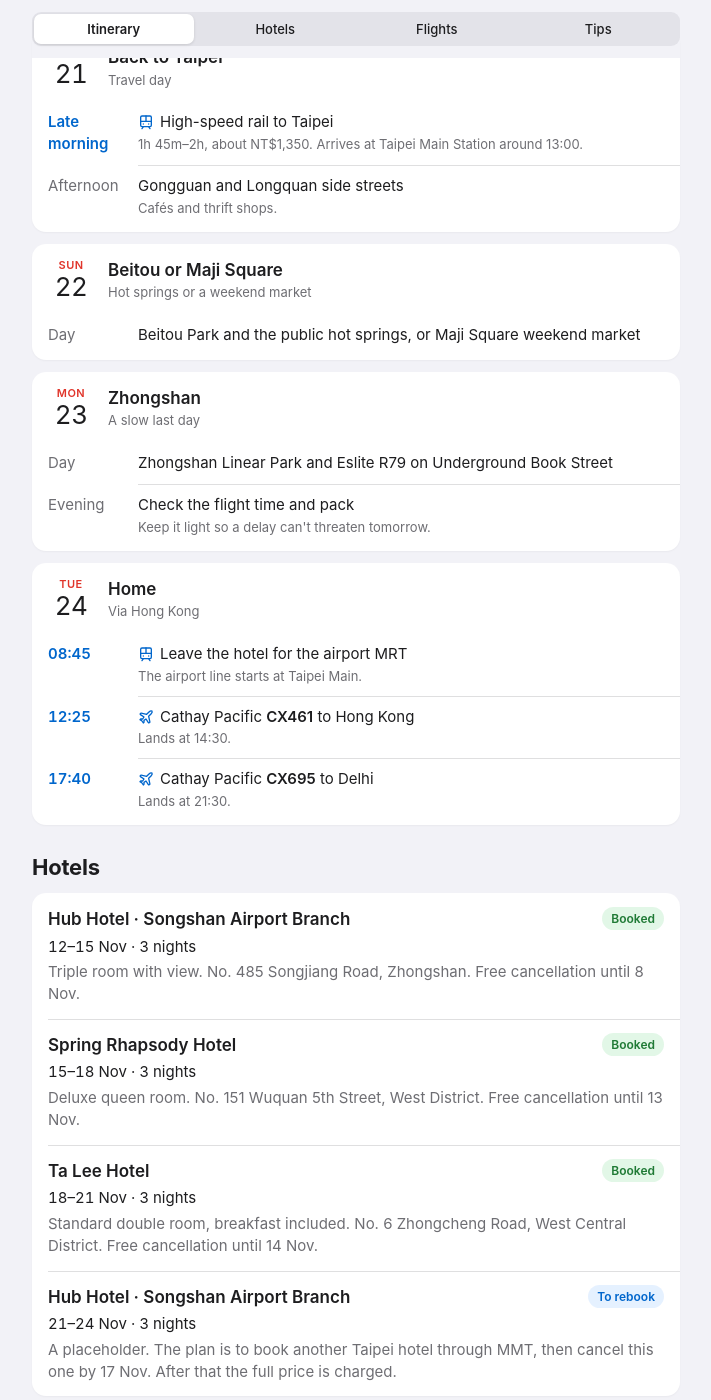
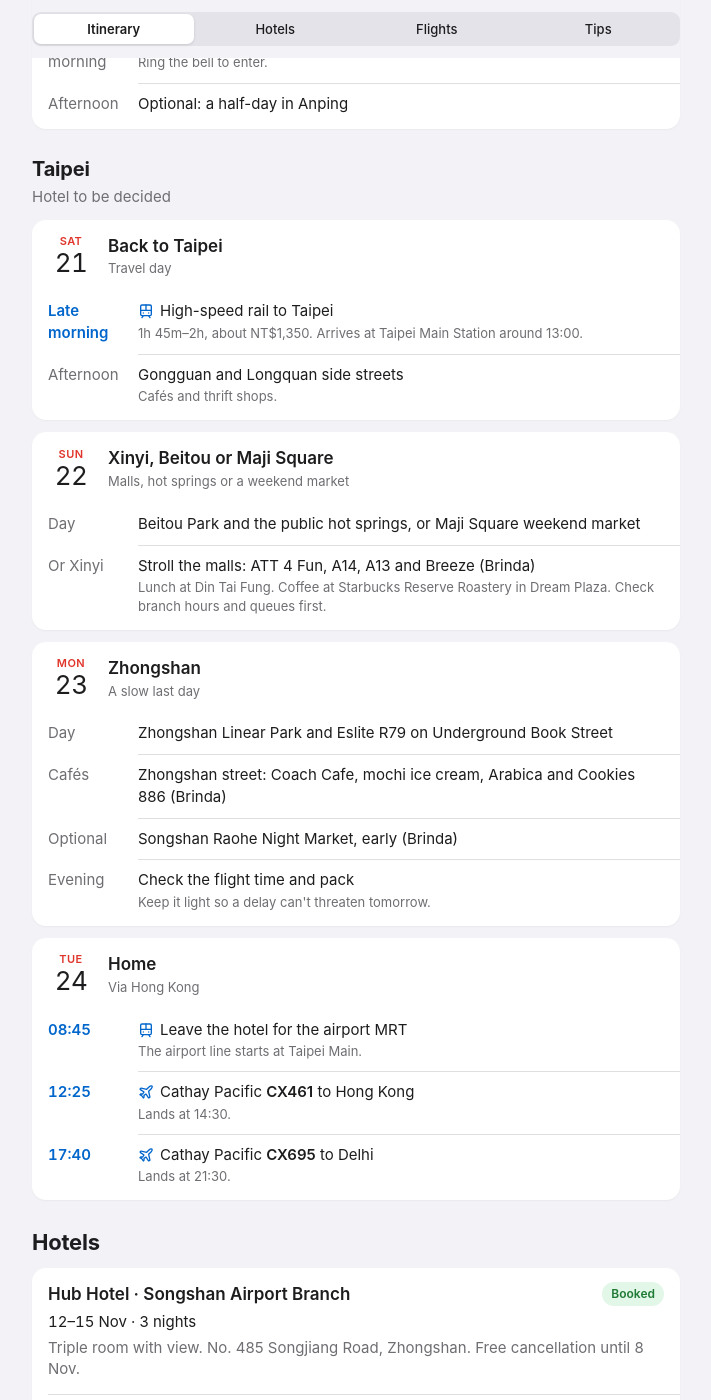
Before and after one commit to rishisareen/rishisareen.github.io, a Jekyll site: the page trips/2026-11-Taiwan.html, which Jekyll copies as it is, in a window 1280 px wide and 1400 px high, scrolled down 2715 px. Shown: the whole window, without its empty margins (284-995 px from the left). Built offline with Jekyll 4.4.1, drawn with Linux system fonts in a browser that asks for light colours; some of the changed text lies outside the part shown.

Commit message:
vault backup: 2026-11-07 14:05:33

```diff
--- a/trips/2026-11-Taiwan.html
+++ b/trips/2026-11-Taiwan.html
@@ -449,6 +449,7 @@
         </div>
         <ul class="rows">
           <li><span class="when">Day</span><span class="what">Dihua Street, Yongle market and Dadaocheng Wharf</span></li>
+          <li><span class="when">Sunset</span><span class="what">Dadaocheng Wharf: get beers and stroll the bayside (Brinda)<small>Sunset is around 5pm.</small></span></li>
           <li><span class="when">Evening</span><span class="what">Ningxia Night Market</span></li>
         </ul>
       </article>
@@ -460,7 +461,9 @@
         </div>
         <ul class="rows">
           <li><span class="when">Day</span><span class="what">Yongkang Street cafés and Da'an Park</span></li>
+          <li><span class="when">Eat</span><span class="what">Tian Jin scallion pancake and Bai Shui Dou Hua tofu dessert, on Yongkang Street (Brinda)<small>The street is also good for Gen Z shopping.</small></span></li>
           <li><span class="when">Weekend</span><span class="what">Jianguo Holiday Flower Market</span></li>
+          <li><span class="when">Optional</span><span class="what">Ximending walking district and Xin Fu Tang bubble tea (Brinda)</span></li>
           <li><span class="when">Evening</span><span class="what">Pack. Check-out is tomorrow by 11:00.</span></li>
         </ul>
       </article>
@@ -551,10 +554,11 @@
       <article class="day" data-date="2026-11-22">
         <div class="day-head">
           <div class="cal"><span class="dow">Sun</span><span class="dn">22</span></div>
-          <div class="day-title"><b>Beitou or Maji Square</b><span>Hot springs or a weekend market</span></div>
+          <div class="day-title"><b>Xinyi, Beitou or Maji Square</b><span>Malls, hot springs or a weekend market</span></div>
         </div>
         <ul class="rows">
           <li><span class="when">Day</span><span class="what">Beitou Park and the public hot springs, or Maji Square weekend market</span></li>
+          <li><span class="when">Or Xinyi</span><span class="what">Stroll the malls: ATT 4 Fun, A14, A13 and Breeze (Brinda)<small>Lunch at Din Tai Fung. Coffee at Starbucks Reserve Roastery in Dream Plaza. Check branch hours and queues first.</small></span></li>
         </ul>
       </article>
 
@@ -565,6 +569,8 @@
         </div>
         <ul class="rows">
           <li><span class="when">Day</span><span class="what">Zhongshan Linear Park and Eslite R79 on Underground Book Street</span></li>
+          <li><span class="when">Cafés</span><span class="what">Zhongshan street: Coach Cafe, mochi ice cream, Arabica and Cookies 886 (Brinda)</span></li>
+          <li><span class="when">Optional</span><span class="what">Songshan Raohe Night Market, early (Brinda)</span></li>
           <li><span class="when">Evening</span><span class="what">Check the flight time and pack<small>Keep it light so a delay can't threaten tomorrow.</small></span></li>
         </ul>
       </article>
@@ -698,6 +704,11 @@
       <h2 class="again">Good to know</h2>
       <ul class="group">
         <li class="tip">
+          <span class="tip-ic"><svg><use href="#i-ban"></use></svg></span>
+          <b>Skip the Taipei 101 café</b>
+          <p>Not worth it, and Top of Taipei wasn't tried (Brinda).</p>
+        </li>
+        <li class="tip">
           <span class="tip-ic"><svg><use href="#i-id"></use></svg></span>
           <b>Entry</b>
           <p>The Travel Authorization Certificate is approved and valid to 27 Jan 2027. At immigration show your passport, the certificate, your US visa and the return ticket. You can stay up to 26 Nov.</p>
```
Also changed, not shown: other parts of trips/2026-11-Taiwan.html (+1 -1 lines).
